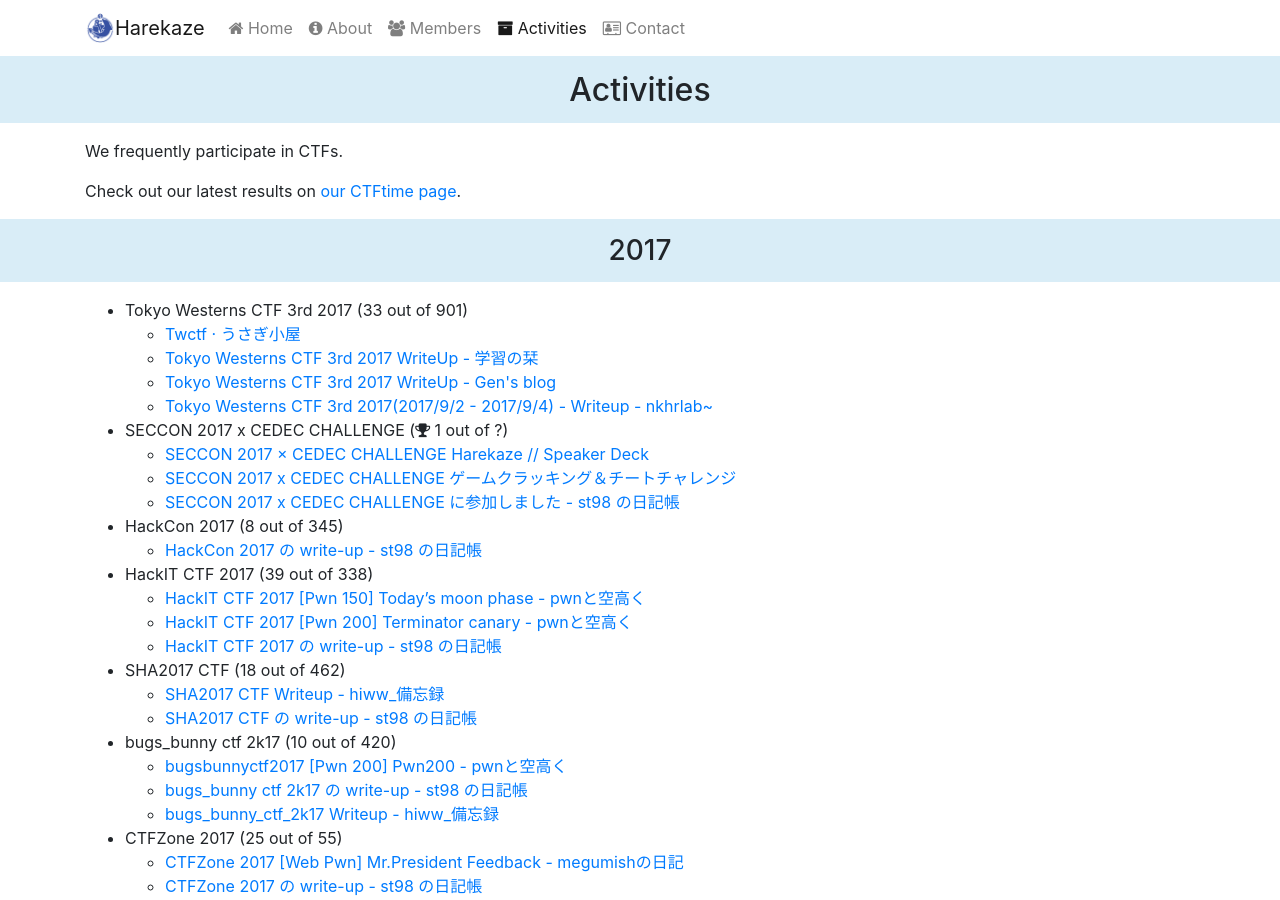
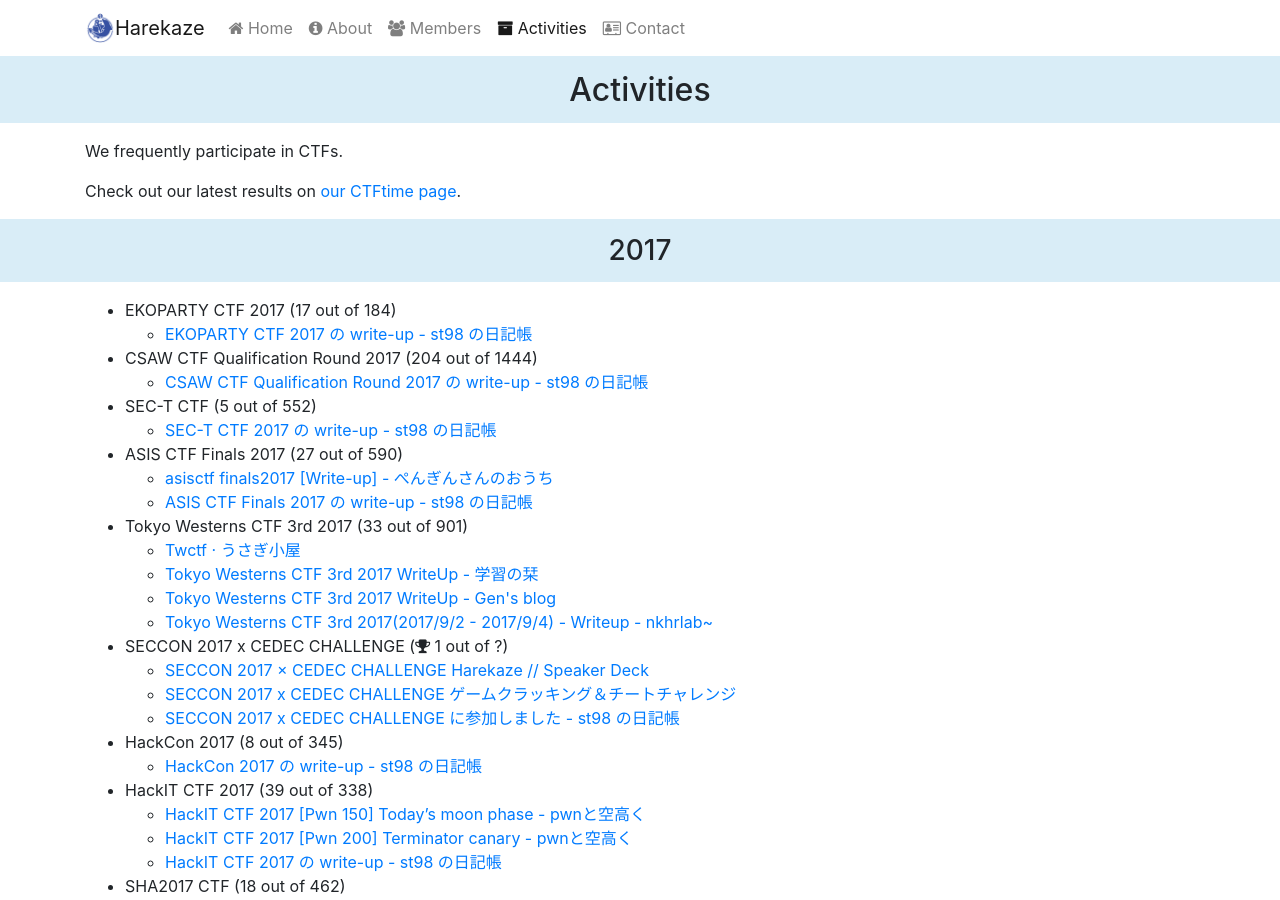
Before and after one commit to TeamHarekaze/TeamHarekaze.github.io, a Jekyll site: the page built from activities.html, in a window 1280 px wide and 900 px high. Built offline with Jekyll 4.4.1, drawn with Linux system fonts in a browser that asks for light colours; nearby versions of some CDN libraries.

Commit message:
Add 4 CTFs

```diff
--- a/_data/activities.yml
+++ b/_data/activities.yml
@@ -1,5 +1,31 @@
 - year: 2017
   ctfs:
+    - name: "EKOPARTY CTF 2017"
+      rank: 17
+      participants: 184
+      writeups:
+        - title: "EKOPARTY CTF 2017 の write-up - st98 の日記帳"
+          url: "https://st98.github.io/diary/posts/2017-09-20-ekoparty-ctf-2017.html"
+    - name: "CSAW CTF Qualification Round 2017"
+      rank: 204
+      participants: 1444
+      writeups:
+        - title: "CSAW CTF Qualification Round 2017 の write-up - st98 の日記帳"
+          url: "https://st98.github.io/diary/posts/2017-09-19-csaw-ctf-qualification-round-2017.html"
+    - name: "SEC-T CTF"
+      rank: 5
+      participants: 552
+      writeups:
+        - title: "SEC-T CTF 2017 の write-up - st98 の日記帳"
+          url: "https://st98.github.io/diary/posts/2017-09-18-sec-t-ctf-2017.html"
+    - name: "ASIS CTF Finals 2017"
+      rank: 27
+      participants: 590
+      writeups:
+        - title: "asisctf finals2017 [Write-up] - ぺんぎんさんのおうち"
+          url: "http://ykm11.hatenablog.com/entry/2017/09/11/022550"
+        - title: "ASIS CTF Finals 2017 の write-up - st98 の日記帳"
+          url: "https://st98.github.io/diary/posts/2017-09-11-asis-ctf-finals-2017.html"
     - name: "Tokyo Westerns CTF 3rd 2017"
       rank: 33
       participants: 901
```
